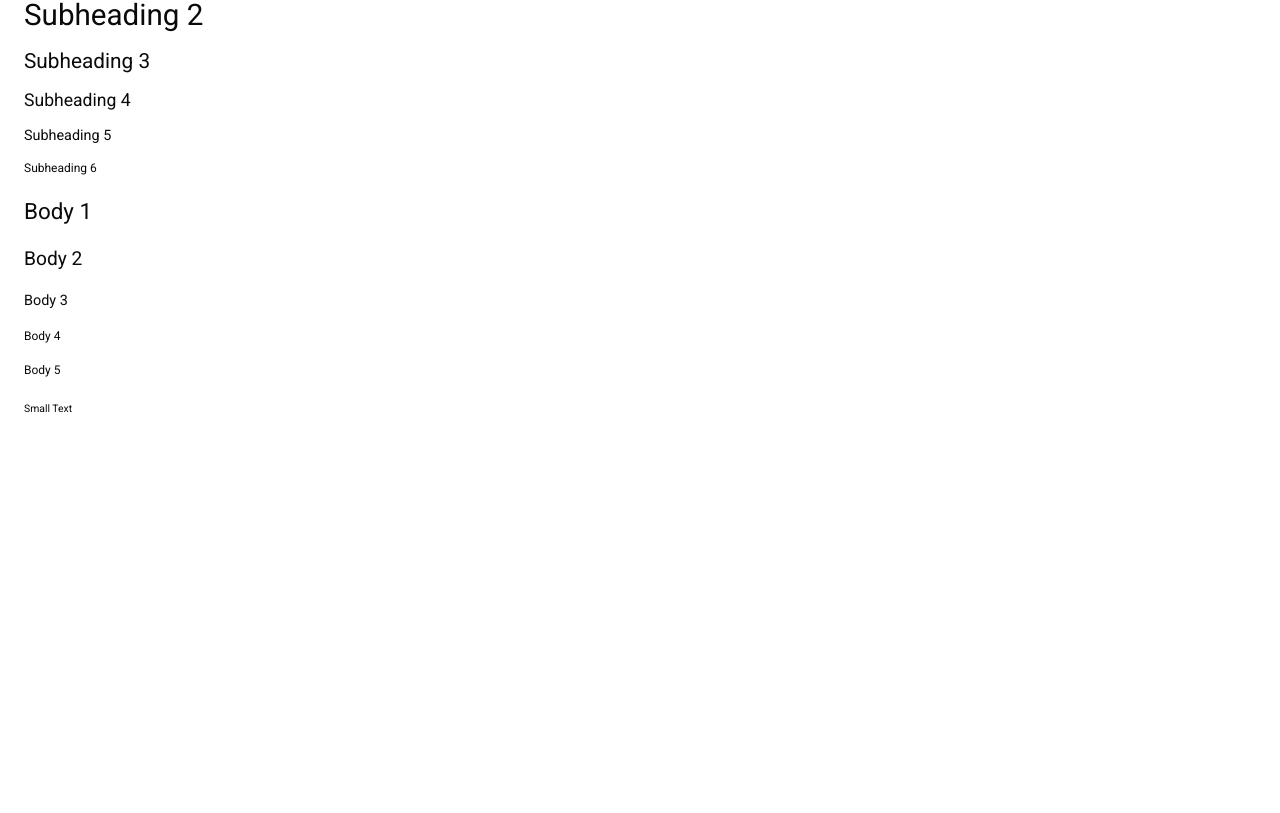
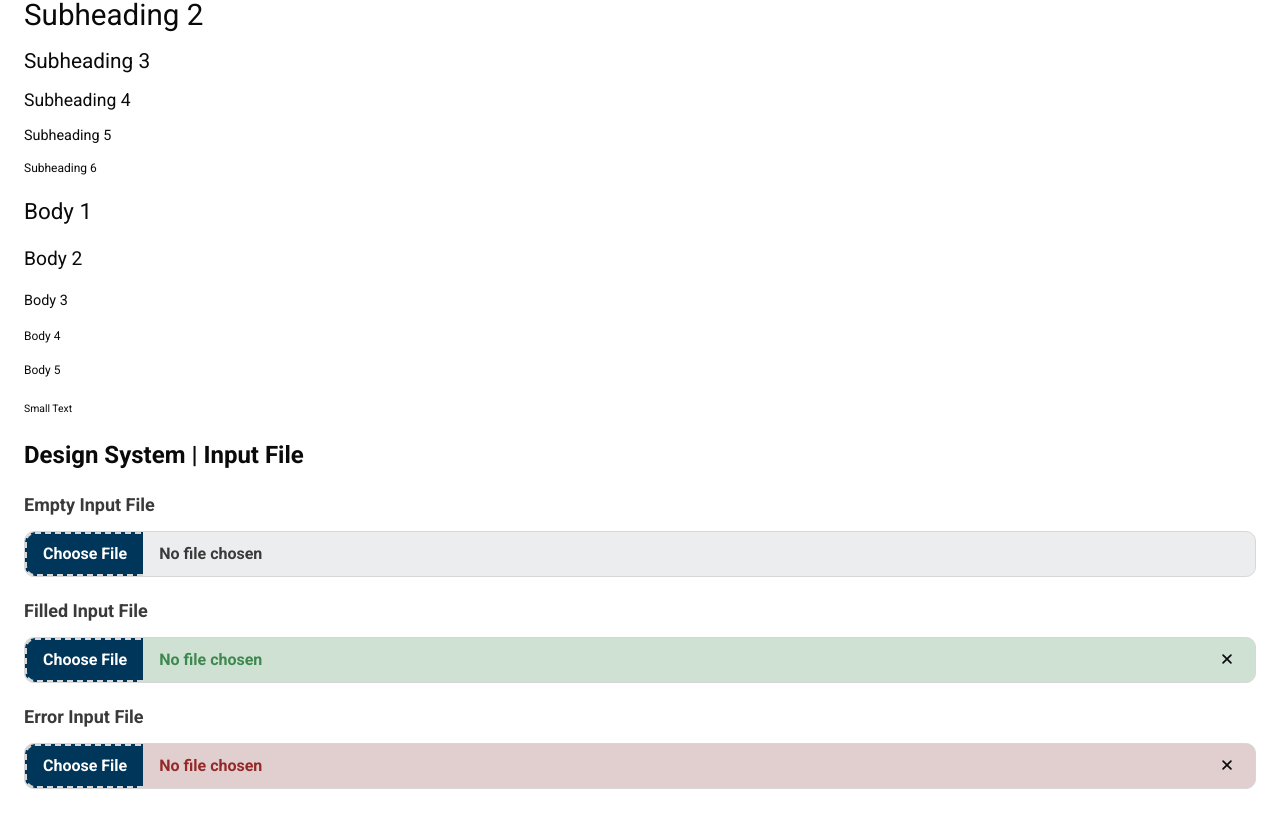
Before and after one commit to Rencanakan-id/rencanakan-talent_pool-frontend, a React (Vite) app: page /design in a window 1280 px wide. Shown: the part 445-1258 px from the top of the page. Before the commit the page ends 888 px from the top, so only its background shows below. Built offline with nearby package versions, Linux system fonts and the light colour scheme.

Commit message:
feat: Input File example usage

```diff
--- a/src/modules/DesignSystemModule/index.tsx
+++ b/src/modules/DesignSystemModule/index.tsx
@@ -1,4 +1,4 @@
-import { Typography } from '@/components';
+import { Typography, FileInput } from '@/components';
 
 export const DesignSystemModule = () => {
   return (
@@ -31,6 +31,20 @@ export const DesignSystemModule = () => {
         <Typography variant="b5">Body 5</Typography>
         <Typography variant="small">Small Text</Typography>
       </div>
+
+      <h1 className="text-2xl font-bold">Design System | Input File</h1>
+
+      <div>
+        <FileInput data-slot="input" textLabel='Empty Input File' state={"empty"}/>
+      </div>
+
+      <div>
+        <FileInput data-slot="input" textLabel='Filled Input File' state={"filled"}/>
+      </div>
+
+      <div>
+        <FileInput data-slot="input" textLabel='Error Input File' state={"error"}/>
+      </div>
     </div>
   );
 };
```
